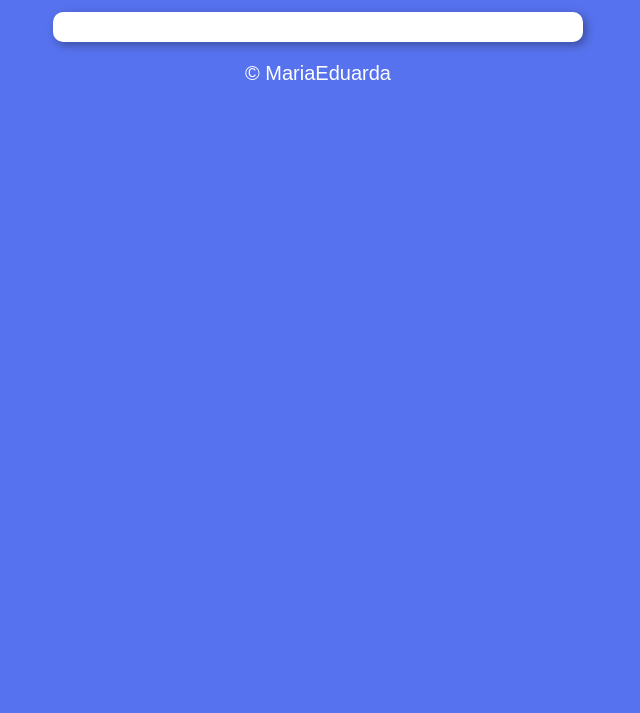
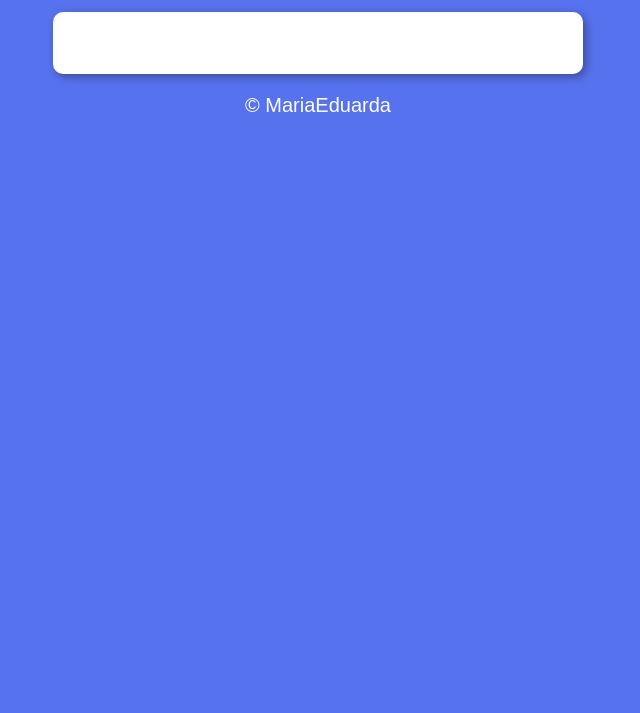
Before and after one commit to dudaborges/clock-project, a plain HTML site: page index.html in a window 1280 px wide. Shown: the part 87-800 px from the top of the page, without its empty margins (322-962 px from the left). Drawn offline with Linux system fonts and the light colour scheme.

Commit message:
finishedCss

```diff
--- a/style.css
+++ b/style.css
@@ -17,6 +17,12 @@ section{
 
 }
 
+div{
+    text-align: center;
+    padding: 8px;
+
+}
+
 footer{
     color: white;
     text-align: center;
```
